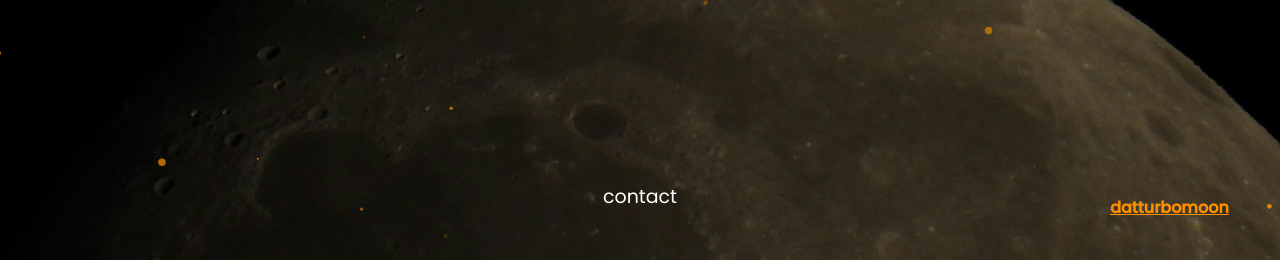
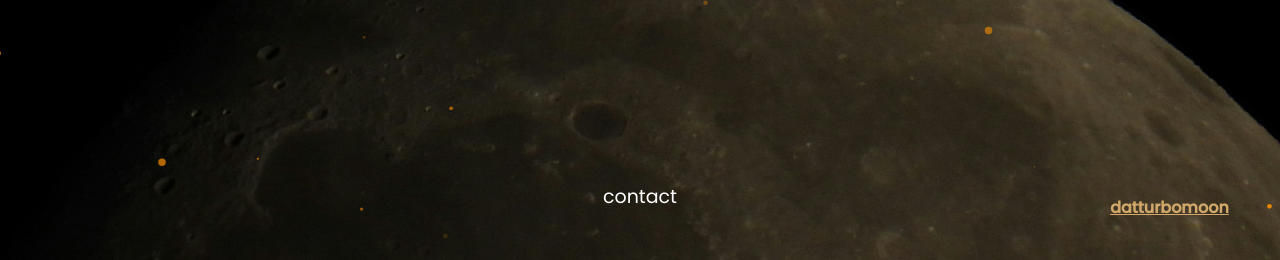
Before and after one commit to datturbomoon/datturbomoon.github.io, a plain HTML site: page index.html in a window 1280 px wide. Shown: the part 540-800 px from the top of the page. Drawn offline with nearby package versions, Linux system fonts and the light colour scheme.

Commit message:
updated footer link color

```diff
--- a/style.css
+++ b/style.css
@@ -373,7 +373,7 @@ body {
 }
 
 #footer a {
-    color: #ff9100;
+    color: #d2a86a;
 }
 
 #particles-js {
```
